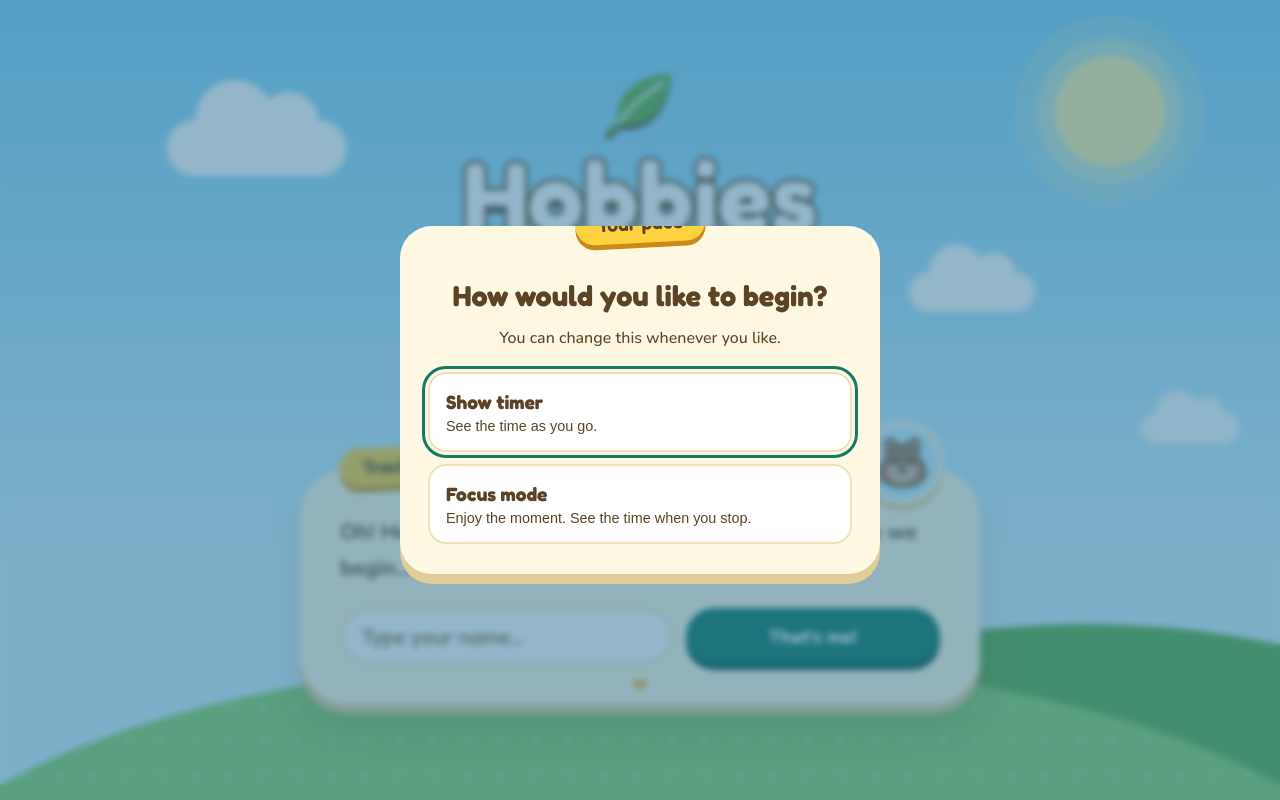
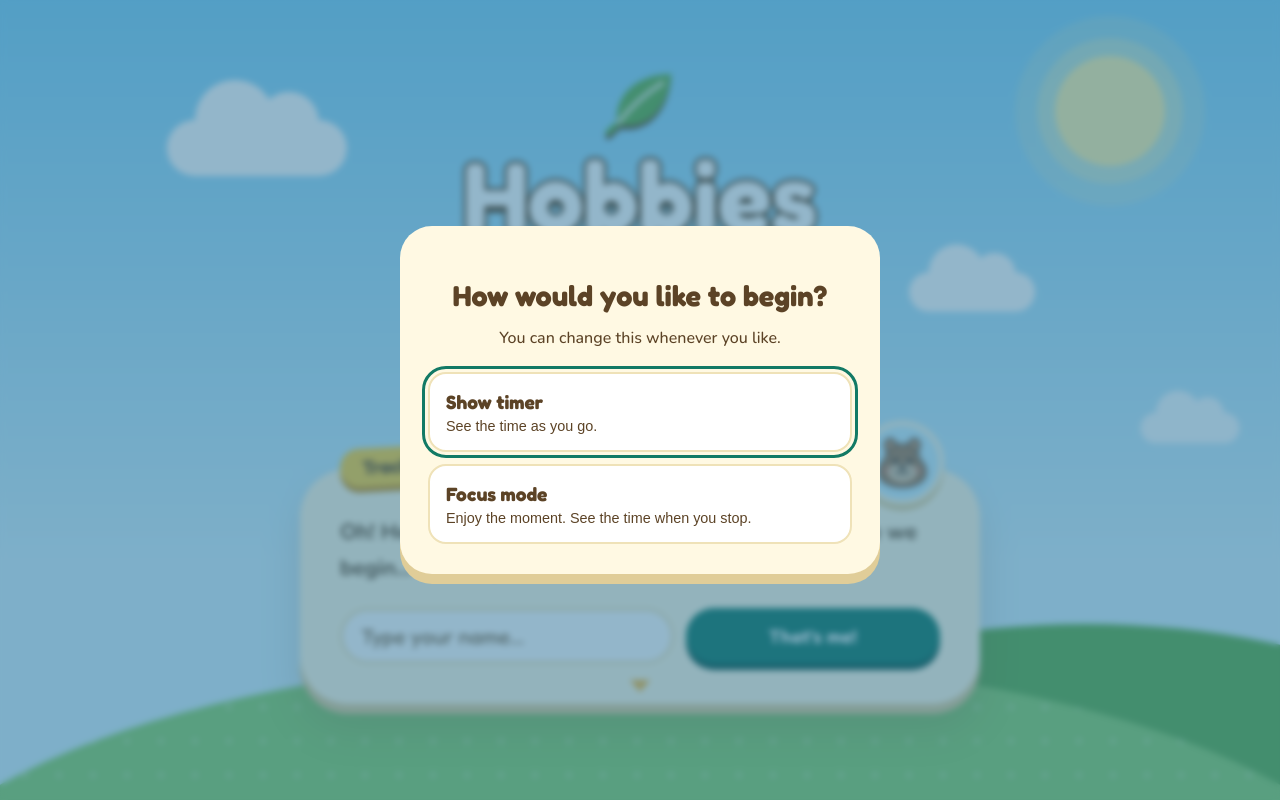
Before and after one commit to eggkiller1101/Hobbie, a website with bundled scripts: page public/index.html in a window 1280 px wide. Built offline with nearby package versions, Linux system fonts and the light colour scheme; files whose address does not match are found by name.

Commit message:
Remove clipped mode dialog label

```diff
--- a/public/css/styles.css
+++ b/public/css/styles.css
@@ -747,7 +747,6 @@ select {
 .timer-mode-dialog::backdrop { background: rgb(40 110 150 / 0.5); backdrop-filter: blur(3px); }
 .timer-mode-dialog h2 { margin: 0 0 8px; font-family: var(--font-display); font-size: 1.8rem; }
 .timer-mode-dialog p { margin: 0 0 22px; }
-.timer-mode-dialog .dialogue-tag { left: 50%; translate: -50% 0; }
 .timer-mode-choices { display: grid; gap: 12px; }
 .timer-mode-choices button {
   display: grid;
--- a/public/index.html
+++ b/public/index.html
@@ -251,7 +251,6 @@
   </div>
 
   <dialog id="timer-mode-dialog" class="timer-mode-dialog" aria-labelledby="timer-mode-title" aria-describedby="timer-mode-description">
-    <span class="dialogue-tag">Your pace</span>
     <h2 id="timer-mode-title">How would you like to begin?</h2>
     <p id="timer-mode-description">You can change this whenever you like.</p>
     <div class="timer-mode-choices">
```
